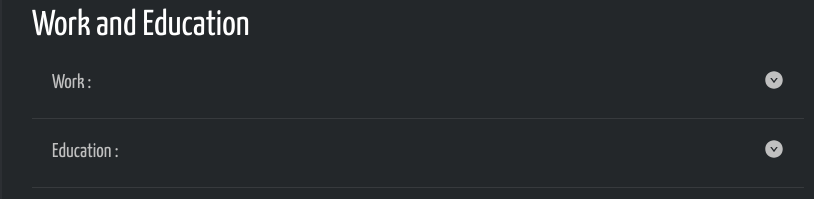
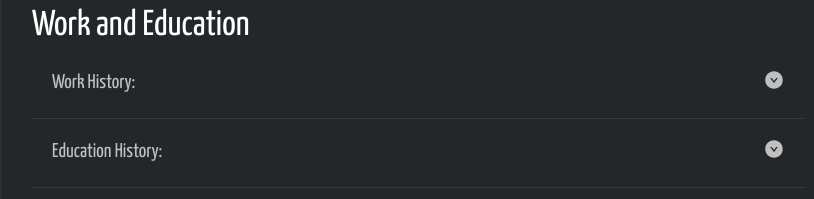
Before and after one commit to greyonion404/portfolio, a Next.js app: page / in a window 1280 px wide. Shown: the part 461-660 px from the top of the page, without its empty margins (222-1036 px from the left). Built offline with nearby package versions, Linux system fonts and the light colour scheme.

Commit message:
changed prompt

```diff
--- a/components/WorkAndEducation_Component/SubComponents/EducationHistory.js
+++ b/components/WorkAndEducation_Component/SubComponents/EducationHistory.js
@@ -20,7 +20,7 @@ export default function EducationHistory() {
         <>
             <PromptContainer onClick={toggleEducationShown}>
                 <Text size={1} >
-                    Education :
+                    Education History:
                 </Text>
                 <Text underlineOnHover active>
                     {
--- a/components/WorkAndEducation_Component/SubComponents/WorkHistory.js
+++ b/components/WorkAndEducation_Component/SubComponents/WorkHistory.js
@@ -23,7 +23,7 @@ export default function WorkHistory() {
         <>
             <PromptContainer onClick={toggleWorkShown}>
                 <Text size={1} >
-                    Work :
+                    Work History:
                 </Text>
                 <Text underlineOnHover active>
                     {
```
